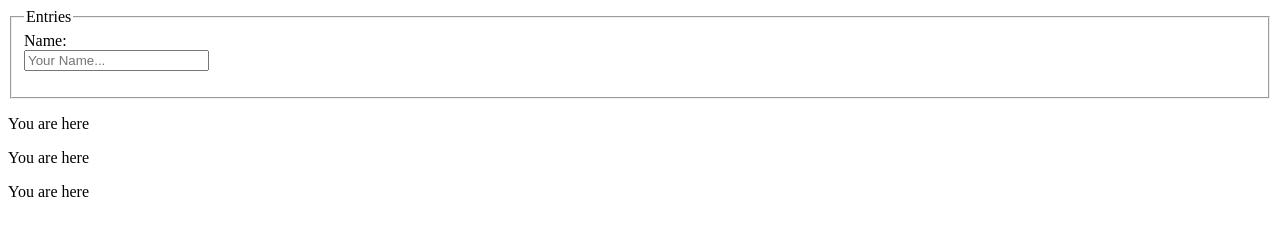
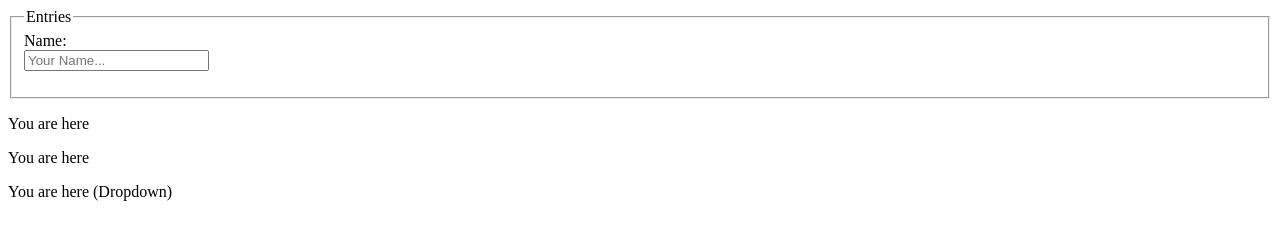
Before and after one commit to FinestWay/LocalRepo, a plain HTML site: page index.html in a window 1280 px wide. Drawn offline with Linux system fonts and the light colour scheme.

Commit message:
Add both features

```diff
--- a/index.html
+++ b/index.html
@@ -9,4 +9,4 @@
 
 <p>You are here</p>
 <p>You are here</p>
-<p>You are here</p>
+<p>You are here (Dropdown)</p>
```
